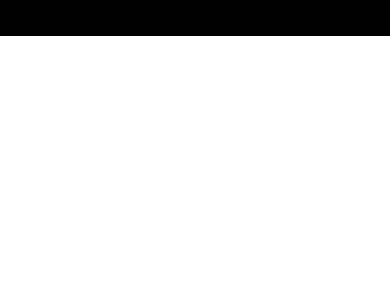
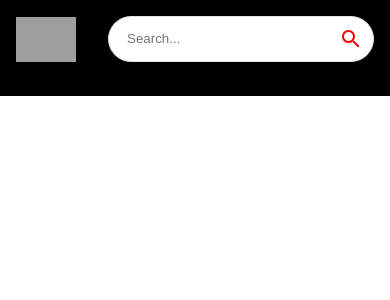
Before and after one commit to iliaalekseevofb/YouTube-clone, a React (Create React App) app: page / in a window 390 px wide. Shown: the top 300 px of the page. Built offline with nearby package versions, Linux system fonts and the light colour scheme; grey boxes are pictures that could not be loaded.

Commit message:
Navigation bar with search is partially done (not functional, not responsive)

```diff
--- a/src/App.js
+++ b/src/App.js
@@ -1,11 +1,7 @@
 import React from 'react';
 import { Routes, Route } from 'react-router-dom';
 import { Box } from '@mui/material';
-import Navbar from './components/Navbar';
-import Feed from './components/Feed';
-import VideoDetail from './components/VideoDetail';
-import ChannelDetail from './components/ChannelDetail';
-import SearchFeed from './components/SearchFeed';
+import { Navbar, Feed, VideoDetail, ChannelDetail, SearchFeed } from './components';
 
 const App = () => (
   <Box sx={{backgroundColor: '#000'}}>
--- a/src/components/Navbar.jsx
+++ b/src/components/Navbar.jsx
@@ -1,9 +1,26 @@
-import React from 'react'
+import React from 'react';
+import { Stack } from '@mui/material';
+import { Link } from 'react-router-dom';
+import { logo } from '../utils/constants';
+import SearchBar from './SearchBar';
 
-const Navbar = () => {
-  return (
-    <div>Navbar</div>
-  )
-}
+const Navbar = () => (
+  <Stack
+    direction='row'
+    alignItems="center"
+    p={2}
+    sx={{
+      position: 'sticky',
+      background: '#000',
+      top: 0,
+      justifyContent: 'space-between'
+    }}
+  >
+    <Link to='/' style={{display: 'flex', alignItems: 'center'}}>
+      <img src={logo} alt='logo' height={45} />
+    </Link>
+    <SearchBar />
+  </Stack>
+)
 
 export default Navbar
--- /dev/null
+++ b/src/components/SearchBar.jsx
@@ -0,0 +1,38 @@
+import React, { useState } from 'react';
+import { useNavigate } from 'react-router-dom';
+import { Paper, IconButton } from '@mui/material';
+import { Search } from '@mui/icons-material'
+
+const SearchBar = () => {
+  return (
+    <Paper
+      component='form'
+      onSubmit={() => {}}
+      sx={{
+        borderRadius: 20,
+        border: '1px solid #e3e3e3',
+        pl: 2,
+        boxShadow: 'none',
+        mr: {sm: 5}
+      }}
+    >
+      <input
+        className='search-bar'
+        placeholder='Search...'
+        value=''
+        onChange={() => {}}
+      />
+      <IconButton
+        type="submit"
+        sx={{
+          p: '10px',
+          color: 'red'
+        }}
+      >
+        <Search />
+      </IconButton>
+    </Paper>
+  )
+}
+
+export default SearchBar
--- /dev/null
+++ b/src/components/index.js
@@ -0,0 +1,6 @@
+export {default as Navbar} from './Navbar';
+export {default as Feed} from './Feed';
+export {default as VideoDetail} from './VideoDetail';
+export {default as ChannelDetail} from './ChannelDetail';
+export {default as SearchFeed} from './SearchFeed';
+export {default as SearchBar} from './SearchBar';
--- /dev/null
+++ b/src/utils/constants.js
@@ -0,0 +1,42 @@
+import MusicNoteIcon from '@mui/icons-material/MusicNote';
+import HomeIcon from '@mui/icons-material/Home';
+import CodeIcon from '@mui/icons-material/Code';
+import OndemandVideoIcon from '@mui/icons-material/OndemandVideo';
+import SportsEsportsIcon from '@mui/icons-material/SportsEsports';
+import LiveTvIcon from '@mui/icons-material/LiveTv';
+import SchoolIcon from '@mui/icons-material/School';
+import FaceRetouchingNaturalIcon from '@mui/icons-material/FaceRetouchingNatural';
+import CheckroomIcon from '@mui/icons-material/Checkroom';
+import GraphicEqIcon from '@mui/icons-material/GraphicEq';
+import TheaterComedyIcon from '@mui/icons-material/TheaterComedy';
+import FitnessCenterIcon from '@mui/icons-material/FitnessCenter';
+import DeveloperModeIcon from '@mui/icons-material/DeveloperMode';
+
+export const logo = 'https://i.ibb.co/s9Qys2j/logo.png';
+
+export const categories = [
+  { name: 'New', icon: <HomeIcon />, },
+  { name: 'JS Mastery', icon: <CodeIcon />, },
+  { name: 'Coding', icon: <CodeIcon />, },
+  { name: 'ReactJS', icon: <CodeIcon />, },
+  { name: 'NextJS', icon: <CodeIcon />, },
+  { name: 'Music', icon: <MusicNoteIcon /> },
+  { name: 'Education', icon: <SchoolIcon />, },
+  { name: 'Podcast', icon: <GraphicEqIcon />, },
+  { name: 'Movie', icon: <OndemandVideoIcon />, },
+  { name: 'Gaming', icon: <SportsEsportsIcon />, },
+  { name: 'Live', icon: <LiveTvIcon />, },
+  { name: 'Sport', icon: <FitnessCenterIcon />, },
+  { name: 'Fashion', icon: <CheckroomIcon />, },
+  { name: 'Beauty', icon: <FaceRetouchingNaturalIcon />, },
+  { name: 'Comedy', icon: <TheaterComedyIcon />, },
+  { name: 'Gym', icon: <FitnessCenterIcon />, },
+  { name: 'Crypto', icon: <DeveloperModeIcon />, },
+];
+
+export const demoThumbnailUrl = 'https://i.ibb.co/G2L2Gwp/API-Course.png';
+export const demoChannelUrl = '/channel/UCmXmlB4-HJytD7wek0Uo97A';
+export const demoVideoUrl = '/video/GDa8kZLNhJ4';
+export const demoChannelTitle = 'JavaScript Mastery';
+export const demoVideoTitle = 'Build and Deploy 5 JavaScript & React API Projects in 10 Hours - Full Course | RapidAPI';
+export const demoProfilePicture = 'http://dergipark.org.tr/assets/app/images/buddy_sample.png'
```
